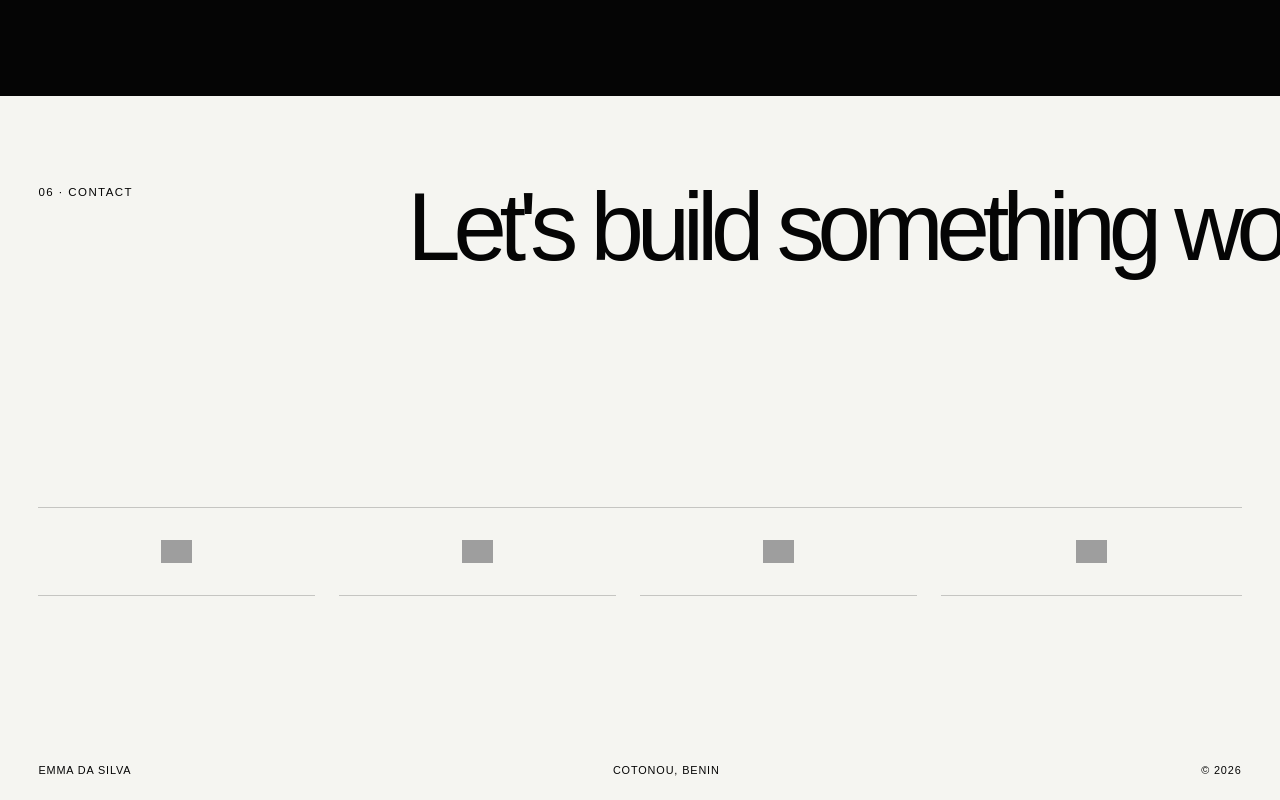
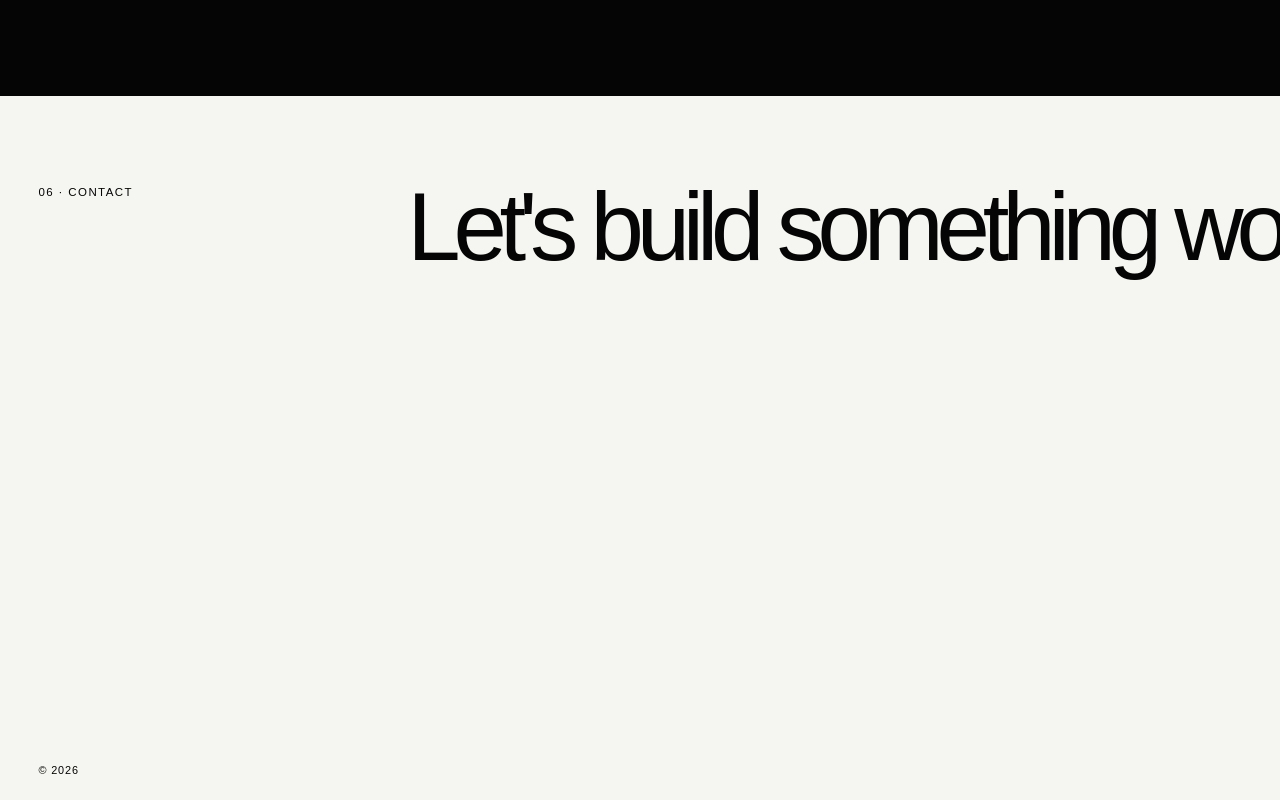
Before and after one commit to emma-dasilva-dev/emma-portfolio, a Next.js app: page / in a window 1280 px wide. Shown: the part 5072-5872 px from the top of the page. Built offline with nearby package versions, Linux system fonts and the light colour scheme; grey boxes are pictures that could not be loaded.

Commit message:
Simplify contact footer

```diff
--- a/src/components/sections/Contact.tsx
+++ b/src/components/sections/Contact.tsx
@@ -1,29 +1,6 @@
 "use client";
 
 import { motion } from "motion/react";
-
-const links = [
-  {
-    label: "Email",
-    href: "mailto:emma.dasilva.dev@gmail.com",
-    icon: "https://cdn.jsdelivr.net/npm/simple-icons@v14/icons/gmail.svg",
-  },
-  {
-    label: "GitHub",
-    href: "https://github.com/emma-dasilva-dev",
-    icon: "https://cdn.jsdelivr.net/npm/simple-icons@v14/icons/github.svg",
-  },
-  {
-    label: "LinkedIn",
-    href: "https://www.linkedin.com/in/emmadasilvadev",
-    icon: "https://cdn.jsdelivr.net/npm/simple-icons@v14/icons/linkedin.svg",
-  },
-  {
-    label: "Instagram",
-    href: "https://www.instagram.com/emmadev.bj",
-    icon: "https://cdn.jsdelivr.net/npm/simple-icons@v14/icons/instagram.svg",
-  },
-] as const;
 
 export default function Contact() {
   return (
@@ -41,24 +18,7 @@ export default function Contact() {
         </div>
       </motion.div>
 
-      <div className="contact-links" aria-label="Social links">
-        {links.map(({ label, href, icon }) => (
-          <a
-            key={label}
-            href={href}
-            target={label === "Email" ? undefined : "_blank"}
-            rel={label === "Email" ? undefined : "noreferrer"}
-            aria-label={label}
-            title={label}
-          >
-            <img src={icon} alt="" aria-hidden="true" />
-          </a>
-        ))}
-      </div>
-
       <div className="contact-footer">
-        <span>Emma Da Silva</span>
-        <span>Cotonou, Benin</span>
         <span>© 2026</span>
       </div>
     </footer>
```
